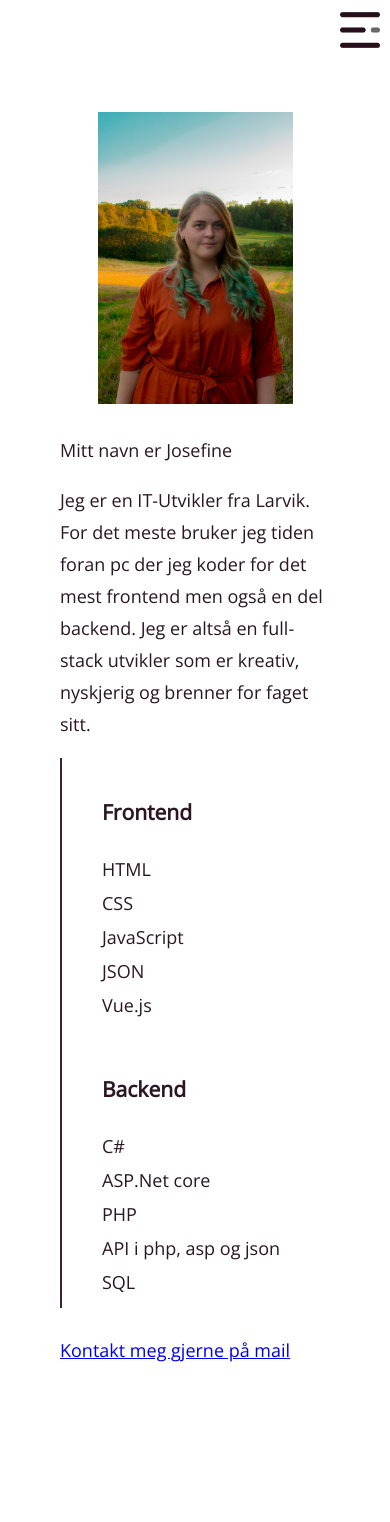
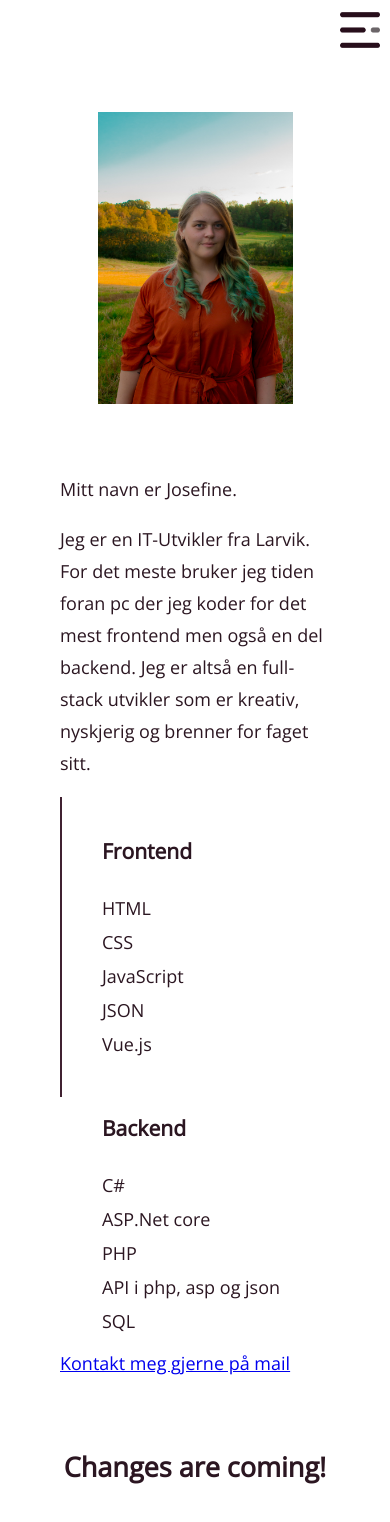
Before and after one commit to JosefineFH/JosefineMagnussenWebPage, a Vue app: page / in a window 390 px wide. Shown: the top 1522 px of the page. Built offline with nearby package versions, Linux system fonts and the light colour scheme.

Commit message:
changes are coming!

```diff
--- a/src/components/Main.vue
+++ b/src/components/Main.vue
@@ -4,7 +4,7 @@
       <img class="image" src="../assets/images/Josefine Magnussen.jpg" alt="Josefine Magnussen" />
     </div>
     <div class="grid-text">
-      <p>Mitt navn er Josefine</p>
+      <p>Mitt navn er Josefine.</p>
       <p>
         Jeg er en IT-Utvikler fra Larvik. For det meste bruker jeg tiden
         foran pc der jeg koder for det mest frontend men også en del backend.
@@ -34,11 +34,7 @@
         <div class="contact-button">
           <a href="mailto:josefine.magnussen@hotmail.com" target="_top">Kontakt meg gjerne på mail</a>
         </div>
-        <!-- <div class="contact-button">
-          <router-link class="link" to="/Projects">
-            <span @click="showNavbar = false">Eller se prosjektene mine her.</span>
-          </router-link>
-        </div> -->
+<h2 class="changes">Changes are coming!</h2>
       </div>
       <div class="footer"></div>
     </div>
@@ -46,6 +42,10 @@
 </template>
 
 <style scoped>
+.changes {
+  padding-top: 50px;
+  text-align: center;
+}
 main {
   padding-bottom: 20px;
 }
@@ -67,6 +67,7 @@ main {
   grid-area: content;
   color: #2b1621;
   height: 300px;
+  padding-top: 10%;
   padding-right: 60px;
   margin-bottom: 200px;
 }
@@ -138,7 +139,7 @@ li {
   }
   .vl {
     border-left: 2px solid #402131;
-    height: 550px;
+    height: 300px;
   }
 }
 </style>
```
